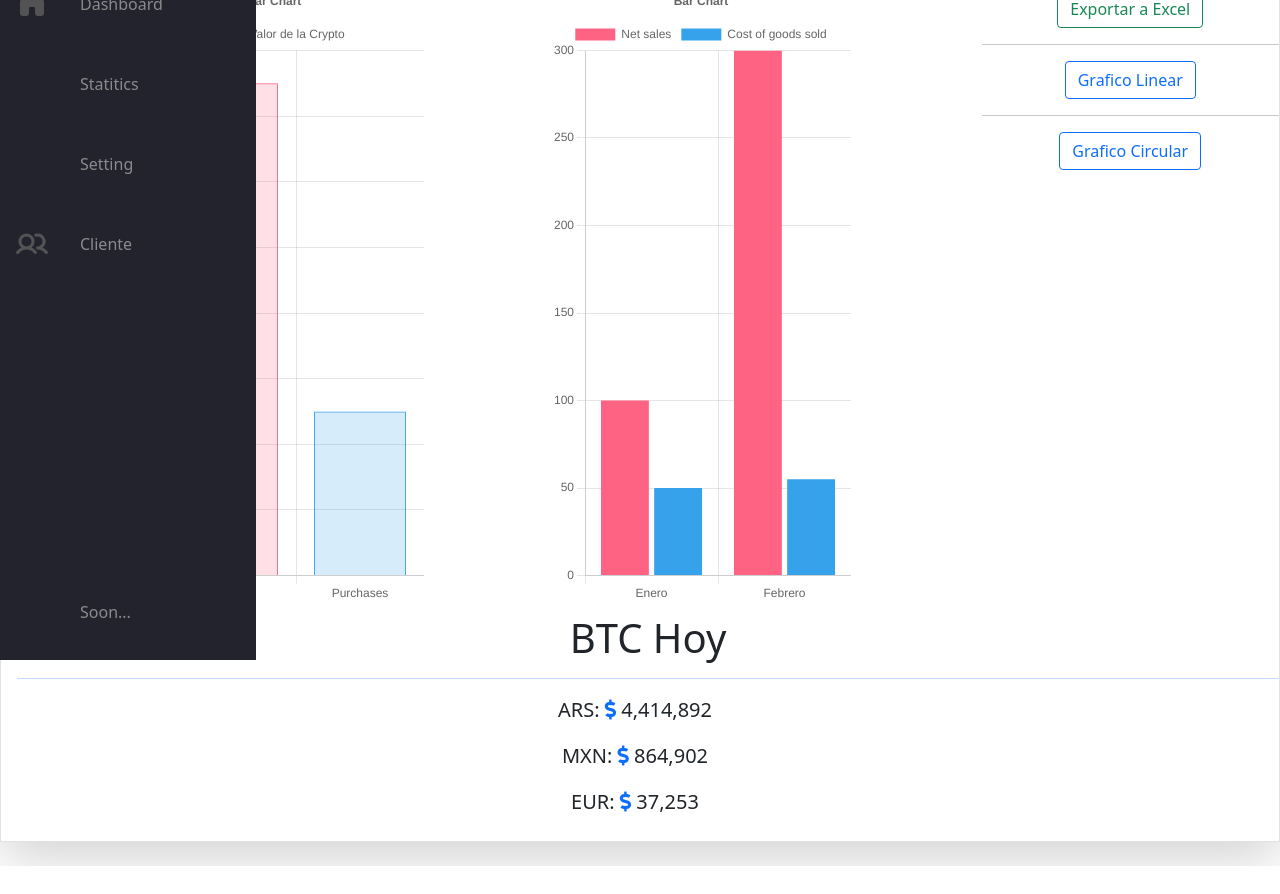
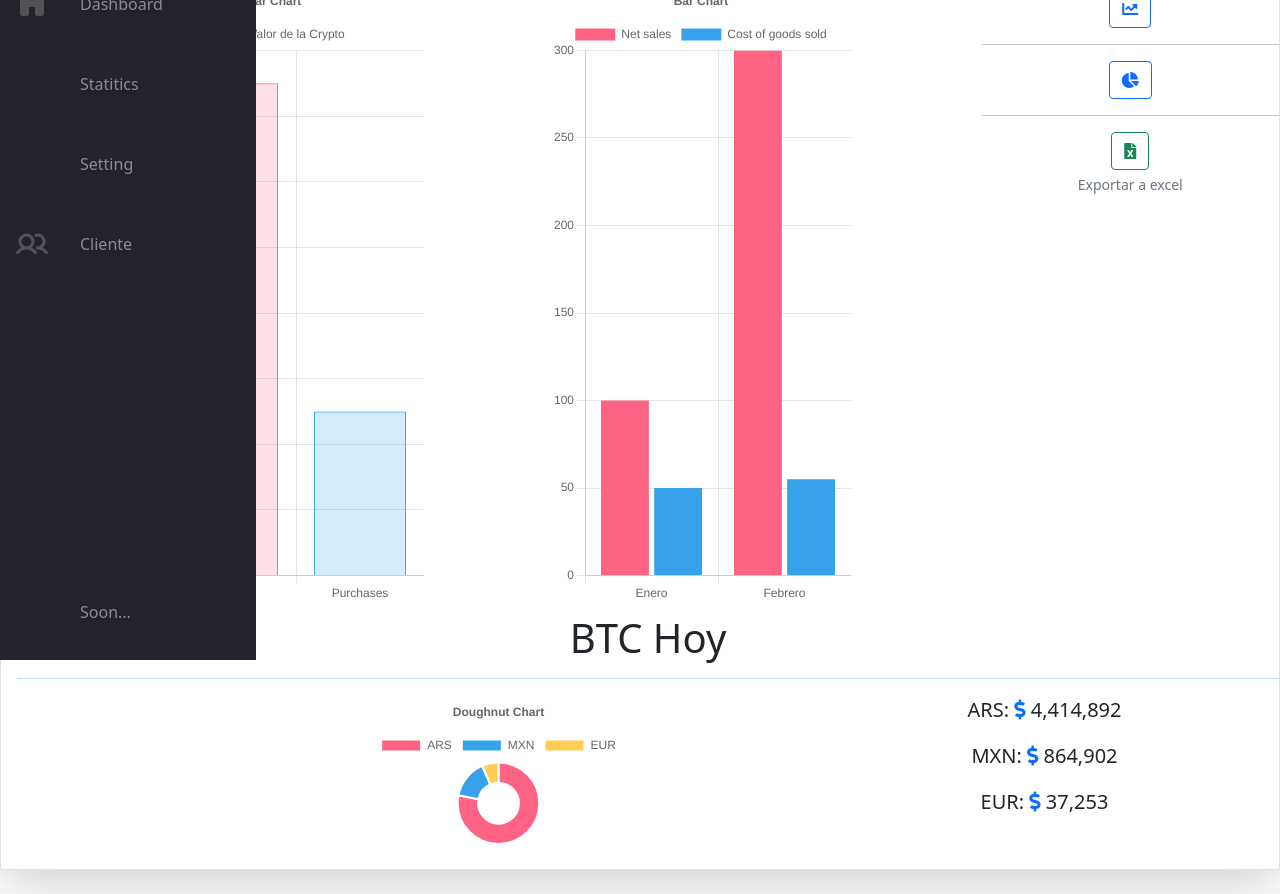
Before and after one commit to No-Country/C2-G20, a React (Create React App) app in the folder frontend/: page /Dashboard/Statitics in a window 1280 px wide. Shown: the part 140-1034 px from the top of the page. Before the commit the page ends 1006 px from the top, so only its background shows below. Built offline with nearby package versions, Linux system fonts and the light colour scheme; some icons are missing.

Commit message:
se agrego la funcion para mostrar grafico linear y se cambia valor de la crypto

```diff
--- a/frontend/src/components/Dashboard/Dashboard.js
+++ b/frontend/src/components/Dashboard/Dashboard.js
@@ -69,7 +69,7 @@ export default function Dashboard() {
       <BartChart data={dataBar}/>
       <BartChart data={dataBar2}/>
 
-      {/* <DoughnutChart data={dataDoughnut} /> */}
+
 
       {/* <PolarChart data={dataPolar} />  */}
     </div>
@@ -131,23 +131,7 @@ const dataBar2 = {
       ],
   }]
 }
-const dataDoughnut = {
-  labels: [
-    'Red',
-    'Blue',
-    'Yellow'
-  ],
-  datasets: [{
-    label: 'My First Dataset',
-    data: [300, 50, 100],
-    backgroundColor: [
-      'rgb(255, 99, 132)',
-      'rgb(54, 162, 235)',
-      'rgb(255, 205, 86)'
-    ],
-    hoverOffset: 20
-  }]
-}
+
 const dataLine = {
   labels: [],
   datasets: [{
--- a/frontend/src/components/Dashboard/DoughnutChart.js
+++ b/frontend/src/components/Dashboard/DoughnutChart.js
@@ -1,8 +1,10 @@
 import { Doughnut } from "react-chartjs-2";
 
-export default function DoughnutChart ({data}) {
+export default function DoughnutChart () {
 
   const options = {
+    maintainAspectRatio: false,
+    responsive: true,
     legend: {
       labels: {
         fontSize: 26
@@ -16,10 +18,28 @@ export default function DoughnutChart ({data}) {
     }
   }
 
+  const dataDoughnut = {
+    labels: [
+      'ARS',
+      'MXN',
+      'EUR'
+    ],
+    datasets: [{
+      label: 'My First Dataset',
+      data: [4414892, 864902, 370253],
+      backgroundColor: [
+        'rgb(255, 99, 132)',
+        'rgb(54, 162, 235)',
+        'rgb(255, 205, 86)'
+      ],
+      hoverOffset: 20
+    }]
+  }
 
   return <div>
       <Doughnut
-      data={data}
-      options={options}/>
+      data={dataDoughnut}
+      options={options}
+      />
   </div>
 }
--- a/frontend/src/components/Dashboard/LineChart.js
+++ b/frontend/src/components/Dashboard/LineChart.js
@@ -67,13 +67,11 @@ export default function LineChart () {
     }]
   }
 
-  return <div>
+  return <div className="container mx-5">
       {/* <h1>Line Chart</h1> */}
       <Line
       data={dataLine}
       options={options}
-      width={500}
-      height={300}
       />
   </div>
 }
--- a/frontend/src/components/Dashboard/PieChart.js
+++ b/frontend/src/components/Dashboard/PieChart.js
@@ -4,6 +4,7 @@ export default function PieChart () {
 
   const options = {
     maintainAspectRatio: true,
+    responsive: true,
     legend: {
       labels: {
         fontSize: 26
@@ -44,7 +45,7 @@ export default function PieChart () {
   }
 
   return <div>
-      {/* <h1>Pie Chart</h1> */}
+
       <Pie
       data={dataPie}
       options={options}
--- a/frontend/src/pages/DashboardStatitics/index.js
+++ b/frontend/src/pages/DashboardStatitics/index.js
@@ -4,15 +4,26 @@ import BartChart from "../../components/Dashboard/BarChart"
 import React, {useState, useEffect} from 'react';
 import PieChart from '../../components/Dashboard/PieChart'
 import LineChart from "../../components/Dashboard/LineChart";
-
+import '../DashboardStatitics/dashboardstatitics.css';
+import DoughnutChart from "../../components/Dashboard/DoughnutChart";
 export default function DashboardStatitics() {
 
  const [pieChart, setPieChart] = useState(false);
  const [dashboard, setDashboard] = useState(true);
-
+const [lineChart, setLineChart] = useState(false);
   // useEffect(() => {
   //   <Dashboard />
   // },[])
+
+  const lineChartEnabled = () => {
+    setLineChart(true)
+    setDashboard(false)
+  }
+
+  const lineChartDisabled = () => {
+    setLineChart(false)
+    setDashboard(true)
+  }
 
   const pieChartEnabled = () => {
     setPieChart(true)
@@ -26,7 +37,7 @@ export default function DashboardStatitics() {
 
 
   return (
-    <section className="dashboard border shadow-lg my-4 " style={{ "padding-left": "1em" }}>
+    <section className="dashboard border shadow-lg my-4" style={{ "padding-left": "1em" }}>
       <h4 className="lead display-6">BTC Ultimo mes</h4>
       <hr className="text-primary mb-4"/>
       <div className="row">
@@ -40,42 +51,58 @@ export default function DashboardStatitics() {
            {pieChart ? (
 
           <PieChart setPieChart={setPieChart} width={300} height={300} />
-        ) : null}
-      {/* <LineChart /> */}
+        ) : null
+        }
+
+        {
+          lineChart ? (
+            <LineChart  width={500} height={300} />
+          ) : null
+
+        }
+
        </div>
 
        <div className="col-md-3 col-sm-12 mb-4">
+
          <div className="my-3">
-       <button className="btn btn-outline-success">Exportar a Excel</button>
-         </div>
-         <hr />
-         <div className="my-3">
-       <button className="btn btn-outline-primary">Grafico Linear</button>
+           {
+             !lineChart ?
+             <button className="btn btn-outline-primary" onClick={lineChartEnabled}><i class="fas fa-chart-line"></i></button>
+             :
+             <button className="btn btn-danger" onClick={lineChartDisabled}><i class="fas fa-chart-line"></i></button>
+           }
+
          </div>
          <hr />
          {
           !pieChart ?
-           <button className="btn btn-outline-primary" onClick={pieChartEnabled}>Grafico Circular</button>
+           <button className="btn btn-outline-primary" onClick={pieChartEnabled}><i class="fas fa-chart-pie"></i></button>
           :
-          <button className="btn btn-outline-danger" onClick={pieChartDisabled}>Grafico Circular</button>
+          <button className="btn btn-danger" onClick={pieChartDisabled}><i class="fas fa-chart-pie"></i></button>
          }
-        {/* {pieChart ? (
-          <PieChart setPieChart={setPieChart} />
-        ) : null} */}
+         <hr />
+          <div className="my-3">
+       <button className="btn btn-outline-success" ><i class="fas fa-file-excel"></i></button>
+       <p className="form-text lead">Exportar a excel</p>
+         </div>
+
        </div>
 
       </div>
       <h4 className="lead display-6">BTC Hoy</h4>
       <hr className="text-primary"/>
 
-      <div className="container mb-4 mx-5 text-center">
-          <p className="lead mx-4">ARS: <i class="fas fa-dollar-sign text-primary"></i> 4,414,892</p>
+      <div className="container mb-4 mx-5 row">
+        <div className="col-md-9">
+        <DoughnutChart />
+        </div>
+
+      <div className="col-md-3">
+      <p className="lead mx-4">ARS: <i class="fas fa-dollar-sign text-primary"></i> 4,414,892</p>
           <p className="lead mx-4">MXN:  <i class="fas fa-dollar-sign text-primary"></i> 864,902</p>
           <p className="lead mx-4">EUR:  <i class="fas fa-dollar-sign text-primary"></i> 37,253</p>
-
       </div>
-      <div>
-
       </div>
     </section>
   )
```
Also changed, not shown: frontend/src/pages/DashboardStatitics/dashboardstatitics.css (added).
